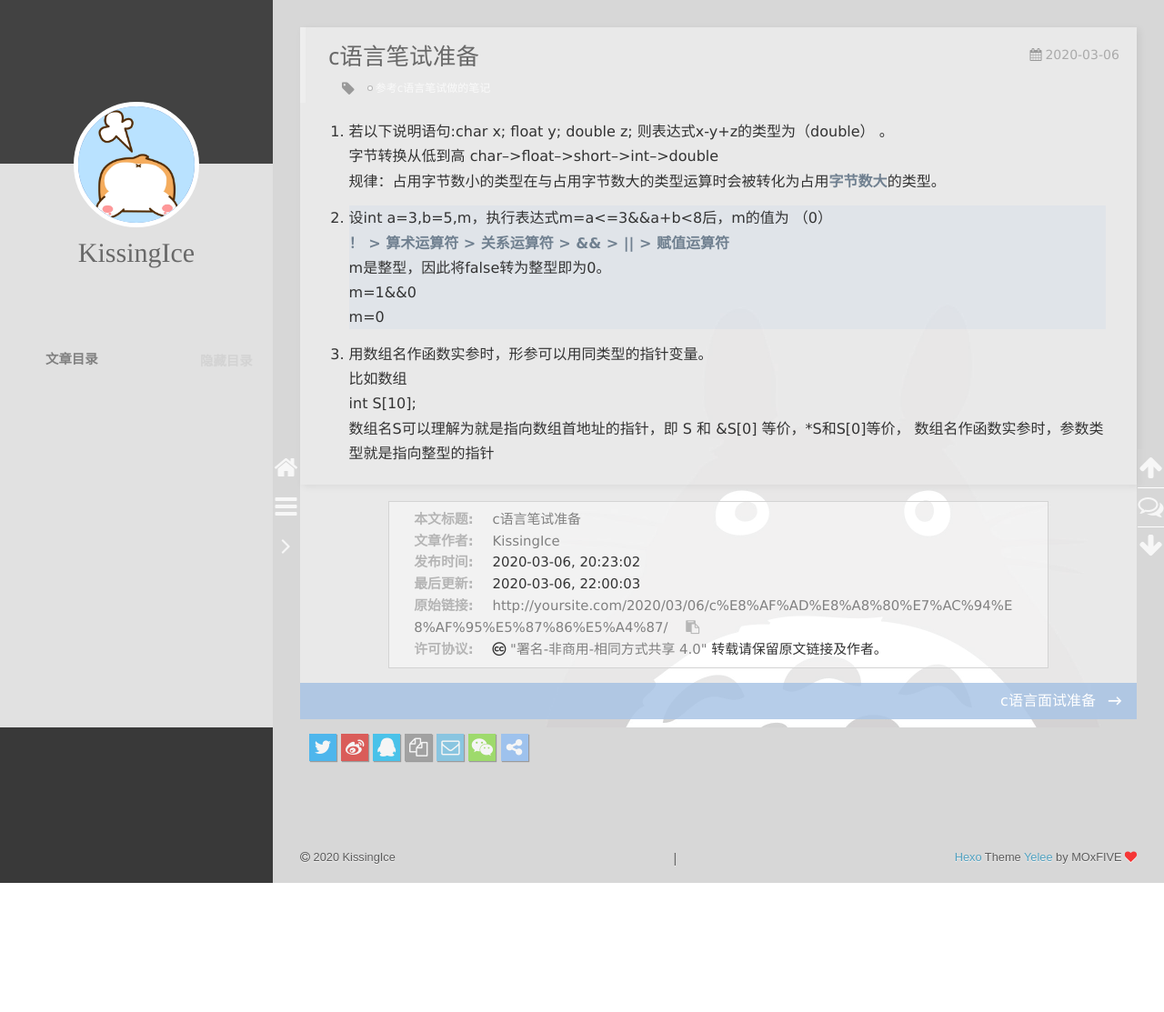
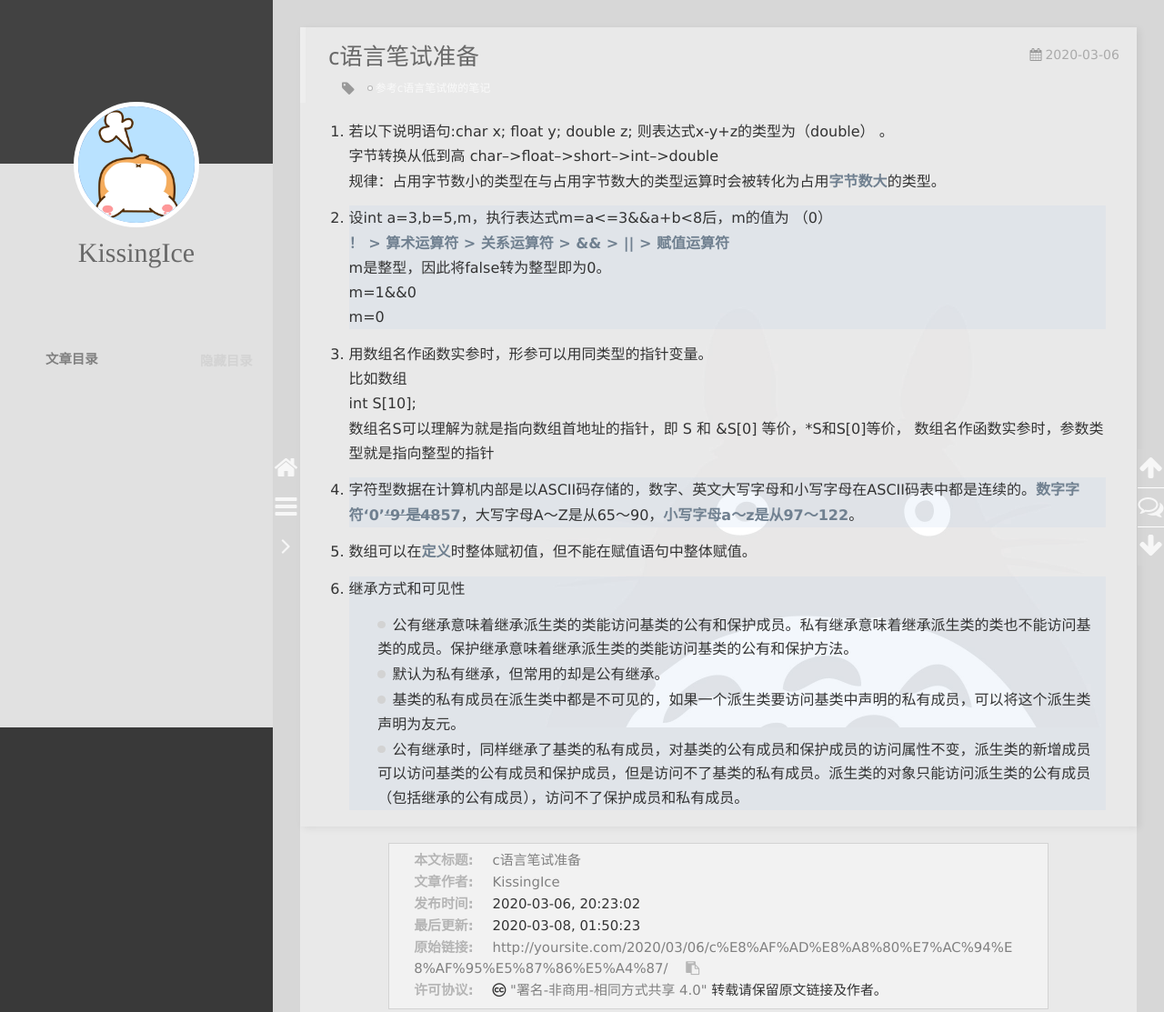
Before and after one commit to kissingice/kissingice.github.io, a plain HTML site: page 2020/03/06/c语言笔试准备/index.html in a window 1280 px wide. Shown: the top 1113 px of the page at 91% size. Before the commit the page ends 971 px from the top, so only its background shows below. Drawn offline with nearby package versions, Linux system fonts and the light colour scheme; some packages are replaced by stand-ins of ours; a script that the page names is missing.

Commit message:
Site updated: 2020-03-08 01:50:45

```diff
--- a/2020/03/06/c语言笔试准备/index.html
+++ b/2020/03/06/c语言笔试准备/index.html
@@ -22,7 +22,7 @@
 <meta property="og:site_name" content="KissingIce">
 <meta property="og:description" content="若以下说明语句:char x; float y; double z; 则表达式x-y+z的类型为（double） 。字节转换从低到高 char–&gt;float–&gt;short–&gt;int–&gt;double规律：占用字节数小的类型在与占用字节数大的类型运算时会被转化为占用字节数大的类型。  设int a&#x3D;3,b&#x3D;5,m，执行表达式m&#x3D;a&lt;&#x3D;3&amp;&amp;a+b&lt;">
 <meta property="article:published_time" content="2020-03-06T12:23:02.000Z">
-<meta property="article:modified_time" content="2020-03-06T14:00:03.867Z">
+<meta property="article:modified_time" content="2020-03-07T17:50:23.352Z">
 <meta property="article:author" content="KissingIce">
 <meta property="article:tag" content="参考c语言笔试做的笔记">
 <meta name="twitter:card" content="summary">
@@ -300,6 +300,18 @@
 </li>
 <li><p>用数组名作函数实参时，形参可以用同类型的指针变量。<br>比如数组<br>int S[10];<br>数组名S可以理解为就是指向数组首地址的指针，即 S 和 &amp;S[0] 等价，*S和S[0]等价， 数组名作函数实参时，参数类型就是指向整型的指针</p>
 </li>
+<li><p>字符型数据在计算机内部是以ASCII码存储的，数字、英文大写字母和小写字母在ASCII码表中都是连续的。<strong>数字字符‘0’<del>‘9’是48</del>57</strong>，大写字母A～Z是从65～90，<strong>小写字母a～z是从97～122</strong>。</p>
+</li>
+<li><p>数组可以在<strong>定义</strong>时整体赋初值，但不能在赋值语句中整体赋值。</p>
+</li>
+<li><p>继承方式和可见性</p>
+<ul>
+<li>公有继承意味着继承派生类的类能访问基类的公有和保护成员。私有继承意味着继承派生类的类也不能访问基类的成员。保护继承意味着继承派生类的类能访问基类的公有和保护方法。</li>
+<li>默认为私有继承，但常用的却是公有继承。</li>
+<li>基类的私有成员在派生类中都是不可见的，如果一个派生类要访问基类中声明的私有成员，可以将这个派生类声明为友元。</li>
+<li>公有继承时，同样继承了基类的私有成员，对基类的公有成员和保护成员的访问属性不变，派生类的新增成员可以访问基类的公有成员和保护成员，但是访问不了基类的私有成员。派生类的对象只能访问派生类的公有成员（包括继承的公有成员），访问不了保护成员和私有成员。</li>
+</ul>
+</li>
 </ol>
 
 
@@ -312,7 +324,7 @@
         <p><span>本文标题:</span><a href="/2020/03/06/c%E8%AF%AD%E8%A8%80%E7%AC%94%E8%AF%95%E5%87%86%E5%A4%87/">c语言笔试准备</a></p>
         <p><span>文章作者:</span><a href="/" title="回到主页">KissingIce</a></p>
         <p><span>发布时间:</span>2020-03-06, 20:23:02</p>
-        <p><span>最后更新:</span>2020-03-06, 22:00:03</p>
+        <p><span>最后更新:</span>2020-03-08, 01:50:23</p>
         <p>
             <span>原始链接:</span><a class="post-url" href="/2020/03/06/c%E8%AF%AD%E8%A8%80%E7%AC%94%E8%AF%95%E5%87%86%E5%A4%87/" title="c语言笔试准备">http://yoursite.com/2020/03/06/c%E8%AF%AD%E8%A8%80%E7%AC%94%E8%AF%95%E5%87%86%E5%A4%87/</a>
             <span class="copy-path" data-clipboard-text="原文: http://yoursite.com/2020/03/06/c%E8%AF%AD%E8%A8%80%E7%AC%94%E8%AF%95%E5%87%86%E5%A4%87/　　作者: KissingIce" title="点击复制文章链接"><i class="fa fa-clipboard"></i></span>
```
Also changed, not shown: index.html (+12 -0 lines).
